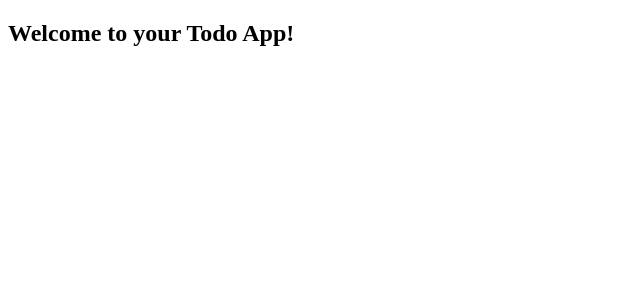
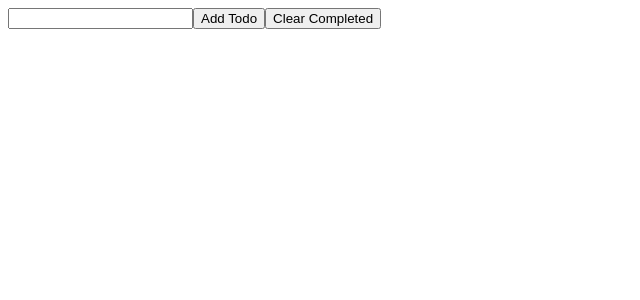
Before and after one commit to bdurbcs6/react-todo, a React (Create React App) app: page / in a window 1280 px wide. Shown: the top 300 px of the page, without its empty margins (0-640 px from the left). Built offline with nearby package versions, Linux system fonts and the light colour scheme.

Commit message:
set up for component for addding todos, also set up add button and clear completed button

```diff
--- a/src/App.js
+++ b/src/App.js
@@ -1,13 +1,22 @@
 import React from 'react';
+import TodoForm from './components/TodoComponents/TodoForm';
 
 class App extends React.Component {
-  // you will need a place to store your state in this component.
-  // design `App` to be the parent component of your application.
-  // this component is going to take care of state, and any change handlers you need to work with your state
+  constructor(props) {
+    super(props);
+    this.state = {
+      todos: {
+        task: "",
+        id: Date.now(),
+        completed: false
+      }
+    }
+  }
   render() {
     return (
       <div>
-        <h2>Welcome to your Todo App!</h2>
+      <TodoForm />
+        <h2>{this.state.todos.task}</h2>
       </div>
     );
   }
--- a/src/components/TodoComponents/Todo.js
+++ b/src/components/TodoComponents/Todo.js
@@ -0,0 +1 @@
+import React from 'react';
--- a/src/components/TodoComponents/TodoForm.js
+++ b/src/components/TodoComponents/TodoForm.js
@@ -0,0 +1,15 @@
+import React from 'react';
+
+const TodoForm = props => {
+  return (
+    <div>
+    <input
+      type="text"
+      />
+    <button>Add Todo</button>
+    <button>Clear Completed</button>
+    </div>
+  );
+};
+
+export default TodoForm;
```
